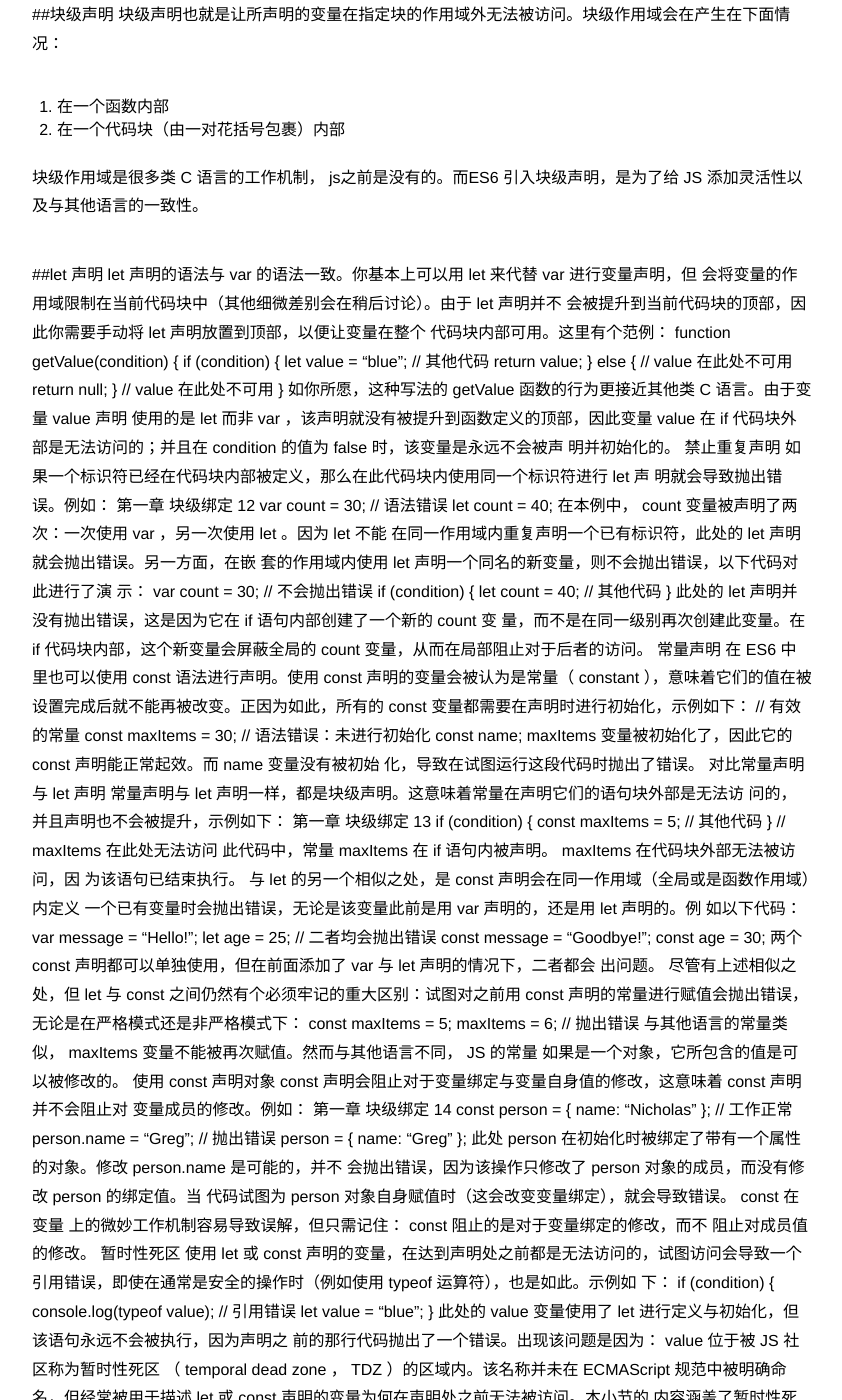
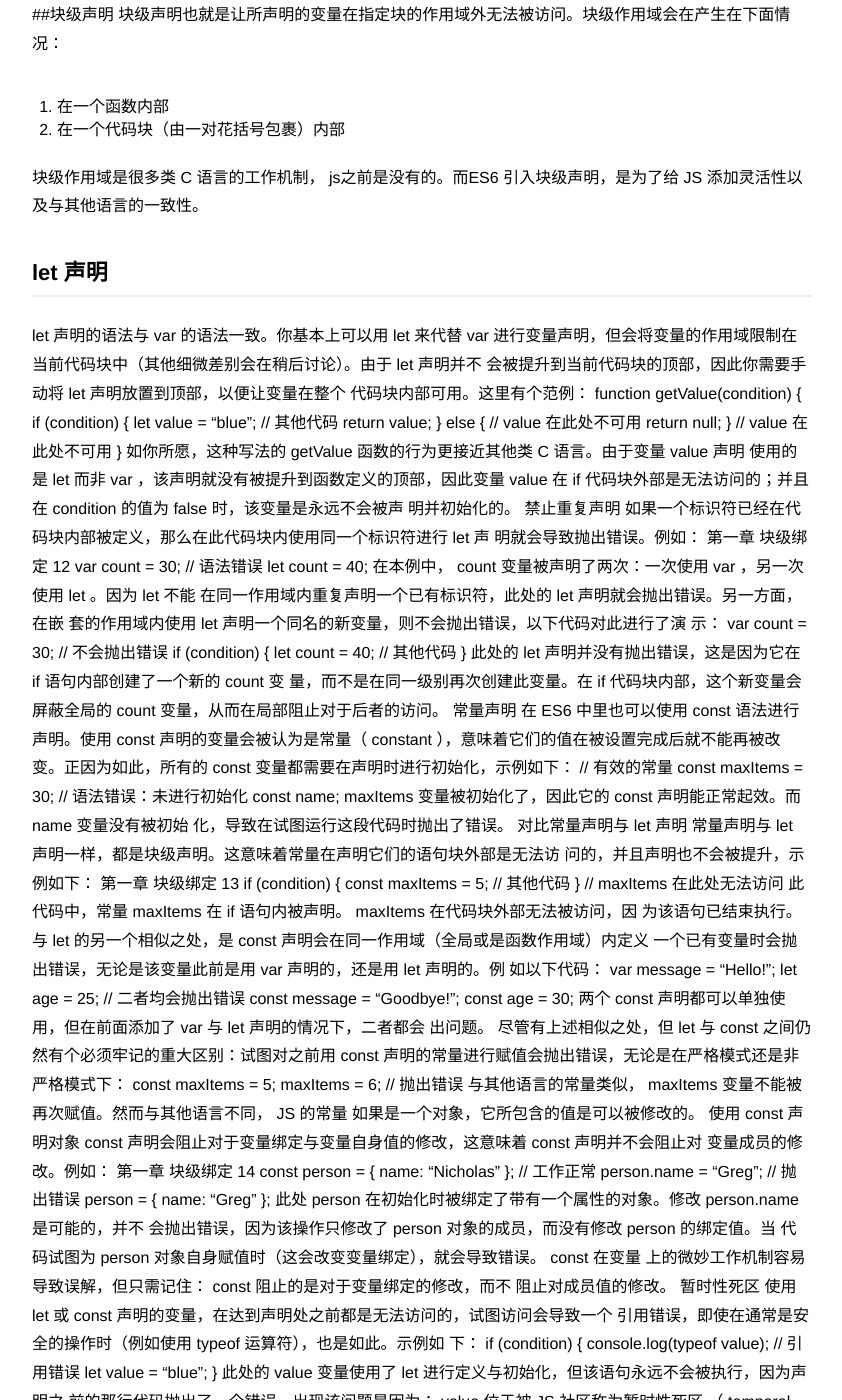
Before and after one commit to ioloveuu/ioloveuu.github.io, a Jekyll site: the page built from _posts/2016-08-01-ES6-notes.md, in a window 1280 px wide and 1400 px high, scrolled down 1295 px. Shown: the whole window, without its empty margins (218-1060 px from the left). Built offline with Jekyll 4.4.1, drawn with Linux system fonts in a browser that asks for light colours; nearby versions of some CDN libraries; a script that is not in the unit is left out; some of the changed text lies outside the part shown.

Commit message:
Add files via upload

```diff
--- a/_posts/2016-08-01-ES6-notes.md
+++ b/_posts/2016-08-01-ES6-notes.md
@@ -53,9 +53,8 @@ function getValue(a) {
 
 块级作用域是很多类 C 语言的工作机制， js之前是没有的。而ES6 引入块级声明，是为了给 JS 添加灵活性以及与其他语言的一致性。
 
-##let 声明
-let  声明的语法与  var  的语法一致。你基本上可以用  let  来代替  var  进行变量声明，但
-会将变量的作用域限制在当前代码块中（其他细微差别会在稍后讨论）。由于  let  声明并不
+## let 声明
+let  声明的语法与  var  的语法一致。你基本上可以用  let  来代替  var  进行变量声明，但会将变量的作用域限制在当前代码块中（其他细微差别会在稍后讨论）。由于  let  声明并不
 会被提升到当前代码块的顶部，因此你需要手动将  let  声明放置到顶部，以便让变量在整个
 代码块内部可用。这里有个范例：
 function getValue(condition) {
```
